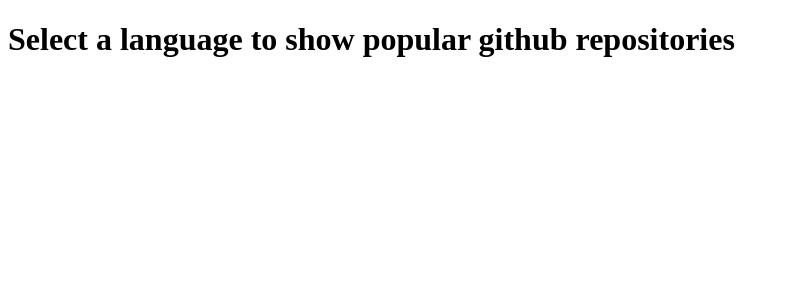
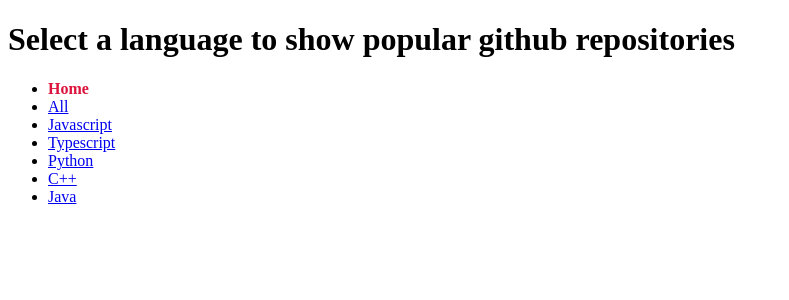
Before and after one commit to Sunny-unik/SSR-with-routing, a React app: page / in a window 1280 px wide. Shown: the top 300 px of the page, without its empty margins (0-789 px from the left). Built offline with nearby package versions, Linux system fonts and the light colour scheme; the HTML template or start-up script is replaced by a standard one.

Commit message:
feat: update navlinks, styles & routes
update webpack config for global css

fix routes & add navlinks

```diff
--- a/package.json
+++ b/package.json
@@ -33,7 +33,9 @@
     "@babel/preset-react": "^7.23.3",
     "babel-loader": "^9.1.3",
     "concurrently": "^8.2.2",
+    "css-loader": "^6.8.1",
     "nodemon": "^3.0.2",
+    "style-loader": "^3.3.3",
     "webpack": "^5.89.0",
     "webpack-cli": "^5.1.4",
     "webpack-node-externals": "^3.0.0"
--- a/src/client/components/Home.jsx
+++ b/src/client/components/Home.jsx
@@ -1,9 +1,11 @@
 import React from "react";
+import Navbar from "./Navbar.jsx";
 
 export default function Home() {
   return (
     <>
       <h1>Select a language to show popular github repositories</h1>
+      <Navbar />
     </>
   );
 }
--- /dev/null
+++ b/src/client/components/Navbar.jsx
@@ -0,0 +1,36 @@
+import React from "react";
+import { NavLink } from "react-router-dom";
+
+export default function Navbar() {
+  const languages = [
+    { name: "All", param: "all" },
+    { name: "Javascript", param: "javascript" },
+    { name: "Typescript", param: "ts" },
+    { name: "Python", param: "python" },
+    { name: "C++", param: "cpp" },
+    { name: "Java", param: "java" },
+  ];
+
+  return (
+    <ul>
+      <li key="homeLink">
+        <NavLink
+          className={(navData) => (navData.isActive ? "activeLink" : "")}
+          to={`/`}
+        >
+          Home
+        </NavLink>
+      </li>
+      {languages.map(({ name, param }) => (
+        <li key={param}>
+          <NavLink
+            className={(navData) => (navData.isActive ? "activeLink" : "")}
+            to={`/popular/${param}`}
+          >
+            {name}
+          </NavLink>
+        </li>
+      ))}
+    </ul>
+  );
+}
--- a/src/client/index.jsx
+++ b/src/client/index.jsx
@@ -2,6 +2,7 @@ import React from "react";
 import { hydrateRoot } from "react-dom/client";
 import App from "./App.jsx";
 import { BrowserRouter } from "react-router-dom";
+import "./styles.css";
 
 hydrateRoot(
   document.getElementById("root"),
--- /dev/null
+++ b/src/client/styles.css
@@ -0,0 +1,5 @@
+.activeLink {
+  font-weight: bold;
+  text-decoration: dashed;
+  color: crimson;
+}
--- a/src/shared/routes.js
+++ b/src/shared/routes.js
@@ -1,5 +1,6 @@
 import Home from "../client/components/Home.jsx";
 import Grid from "../client/components/Grid.jsx";
+import { fetchPopularRepos } from "../shared/githubAPI.js";
 
 const routes = [
   {
@@ -9,6 +10,7 @@ const routes = [
   {
     path: "/popular/:id",
     component: Grid,
+    fetchInitialData: (path = "") => fetchPopularRepos(path.split("/").pop()),
   },
 ];
 
--- a/webpack.config.js
+++ b/webpack.config.js
@@ -29,7 +29,10 @@ const clientConfig = {
     publicPath: "/",
   },
   module: {
-    rules: [{ test: /\.(js|jsx)$/, use: "babel-loader" }],
+    rules: [
+      { test: /\.(js|jsx)$/, use: "babel-loader" },
+      { test: /\.css$/, use: ["style-loader", "css-loader"] },
+    ],
   },
   plugins: [
     new webpack.DefinePlugin({
```
Also changed, not shown: 1 other file (tests, documents, lock files or other folders).
